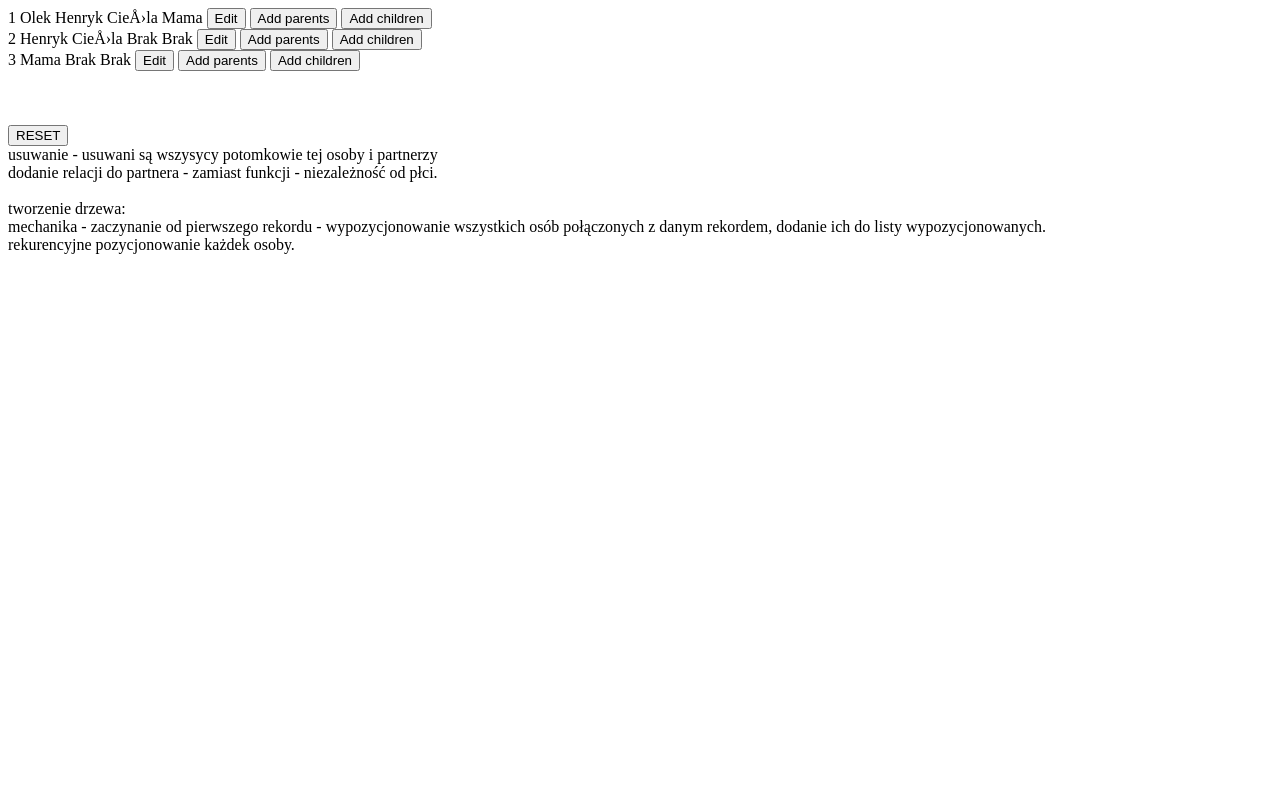
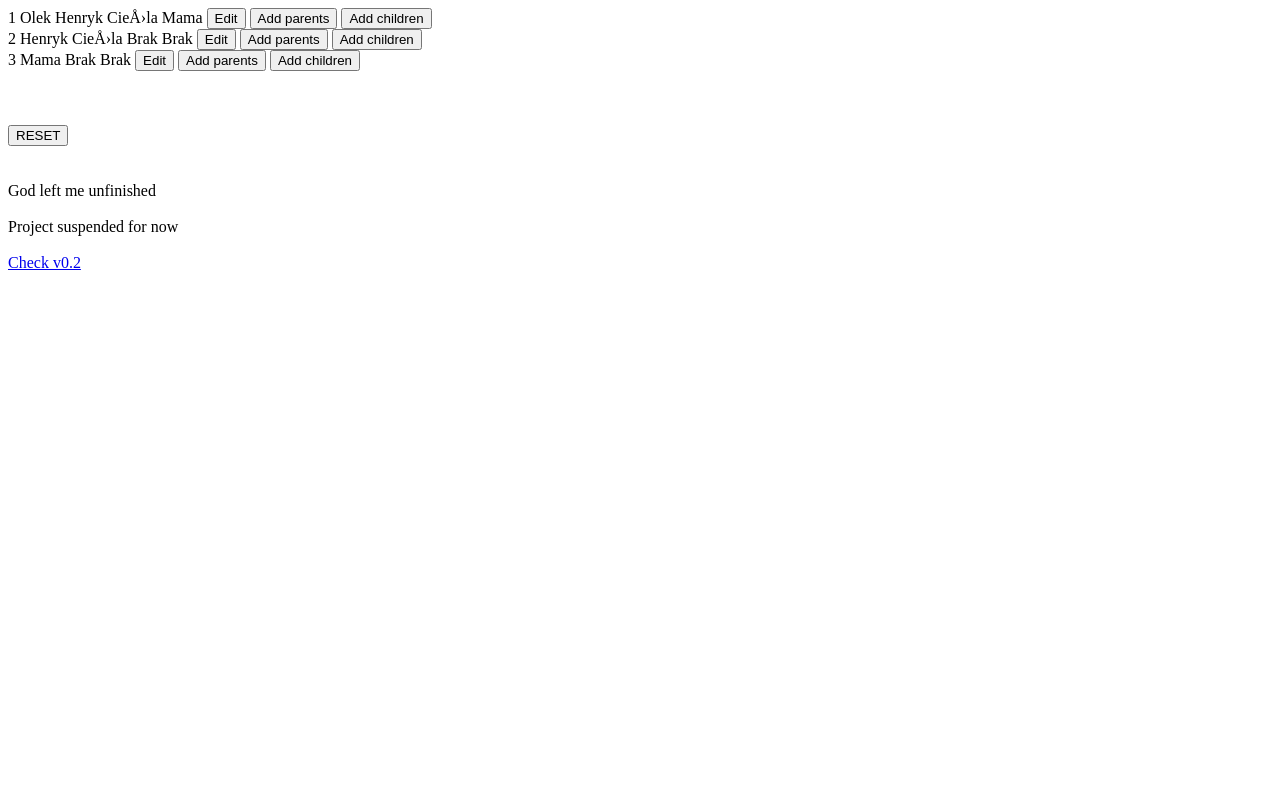
Before and after one commit to olekk/MyFamilyTree, a PHP site: page / in a window 1280 px wide. Run offline with PHP 8.4, Linux system fonts and the light colour scheme; data comes from the database, SQL or seed files in the repository.

Commit message:
comments

```diff
--- a/v0.1/index.php
+++ b/v0.1/index.php
@@ -140,12 +140,19 @@ form {
 <br> <br> <br>
 <form method="post"><input type="submit" name="RESET" value="RESET"></form>
 <br>
-usuwanie - usuwani są wszysycy potomkowie tej osoby i partnerzy  <br>
+<!-- usuwanie - usuwani są wszysycy potomkowie tej osoby i partnerzy  <br>
 dodanie relacji do partnera - zamiast funkcji - niezależność od płci. <br>
 <br>
 tworzenie drzewa: <br>
 mechanika - zaczynanie od pierwszego rekordu - wypozycjonowanie wszystkich osób połączonych z danym rekordem, dodanie ich do listy wypozycjonowanych. <br>
-rekurencyjne pozycjonowanie każdek osoby. <br>
+rekurencyjne pozycjonowanie każdek osoby. <br> -->
+
+<br><br>
+God left me unfinished
+<br><br>
+Project suspended for now
+<br><br>
+<a href="../v0.2">Check v0.2</a>
 
 </body>
 </html>
--- a/v0.3/index.php
+++ b/v0.3/index.php
@@ -136,8 +136,10 @@ rodzina 0
  ?>
 <br><br>
 <button onclick="window.location = window.location.href;">Reload</button>
-     <br><br>
-    Project suspended for now
+    <br><br><br>
+    God left me unfinished <br><br>
+    Project suspended for now <br><br>
+    <a href="../v0.2">Check v0.2</a>
 
 </body>
 </html>
```
